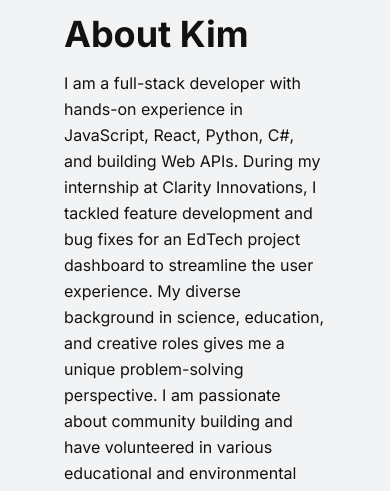
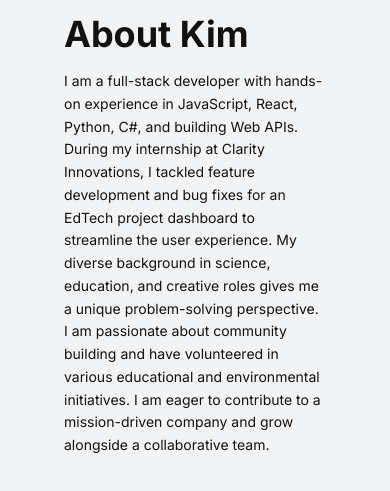
Before and after one commit to kimmykokonut/kimmykokonut.github.io, a Next.js app: page / in a window 390 px wide. Shown: the part 723-1214 px from the top of the page. Built offline with nearby package versions, Linux system fonts and the light colour scheme.

Commit message:
change text to be smaller on mobile screens for about description, ready for new deploy

```diff
--- a/app/about/page.tsx
+++ b/app/about/page.tsx
@@ -24,13 +24,39 @@ export default function About() {
     >
       <div className="border-slate-500 py-8 px-4 sm:py-16 xl:px-16 max-w-4xl mx-auto">
         <h2 className="text-4xl font-bold mb-4">About Kim</h2>
-        <p className="text-base lg:text-lg leading-relaxed mb-2">
-          I am a full-stack developer with hands-on experience in JavaScript, React, Python, C#, and building Web APIs. During my internship at Clarity Innovations, I tackled feature development and bug fixes for an EdTech project dashboard to streamline the user experience. My diverse background in science, education, and creative roles gives me a unique problem-solving perspective. I am passionate about community building and have volunteered in various educational and environmental initiatives. I am eager to contribute to a mission-driven company and grow alongside a collaborative team.
+        <p className="text-sm sm:text-base lg:text-lg leading-relaxed mb-2">
+          I am a full-stack developer with hands-on experience in JavaScript,
+          React, Python, C#, and building Web APIs. During my internship at
+          Clarity Innovations, I tackled feature development and bug fixes for
+          an EdTech project dashboard to streamline the user experience. My
+          diverse background in science, education, and creative roles gives me
+          a unique problem-solving perspective. I am passionate about community
+          building and have volunteered in various educational and environmental
+          initiatives. I am eager to contribute to a mission-driven company and
+          grow alongside a collaborative team.
         </p>
         <div className="flex flex-row mt-8">
-          <TabButton selectTab={() => handleTabChange("skills")} active={tab === "skills"}>{" "}Tech Stack{" "}</TabButton>
-          <TabButton selectTab={() => handleTabChange("databaseTest")} active={tab === "databaseTest"}>{" "}DB & Test{" "}</TabButton>
-          <TabButton selectTab={() => handleTabChange("education")} active={tab === "education"}>{" "}Education{" "}</TabButton>
+          <TabButton
+            selectTab={() => handleTabChange("skills")}
+            active={tab === "skills"}
+          >
+            {" "}
+            Tech Stack{" "}
+          </TabButton>
+          <TabButton
+            selectTab={() => handleTabChange("databaseTest")}
+            active={tab === "databaseTest"}
+          >
+            {" "}
+            DB & Test{" "}
+          </TabButton>
+          <TabButton
+            selectTab={() => handleTabChange("education")}
+            active={tab === "education"}
+          >
+            {" "}
+            Education{" "}
+          </TabButton>
         </div>
         <div className="mt-4">
           {selectedTab ? selectedTab.content : <p>Content not found</p>}
--- a/next.config.mjs
+++ b/next.config.mjs
@@ -1,8 +1,8 @@
 /** @type {import('next').NextConfig} */
 const nextConfig = {
   //uncomment these 2 before pushing and new build
-  // basePath: "/kimmykokonut.github.io",
-  // output: "export", //enables static exports
+  basePath: "/kimmykokonut.github.io",
+  output: "export", //enables static exports
   reactStrictMode: true,
 };
 
```
